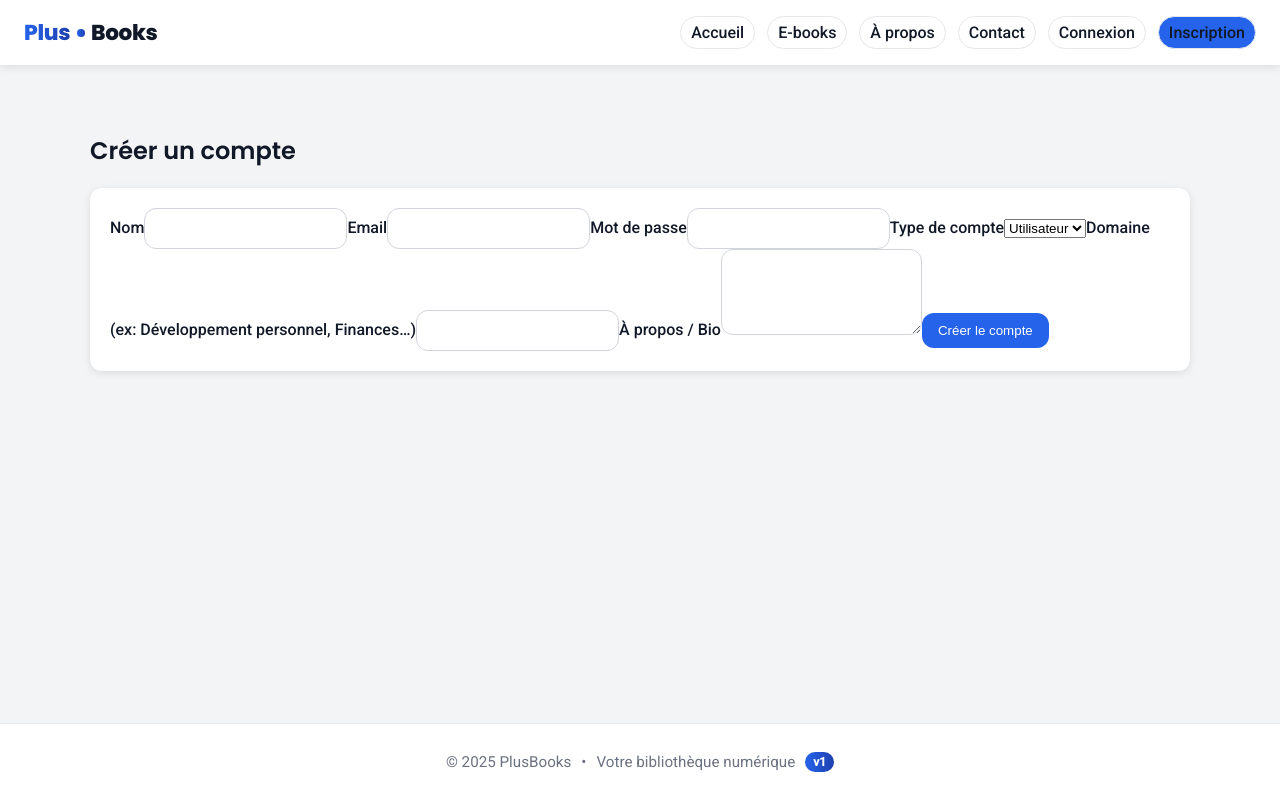
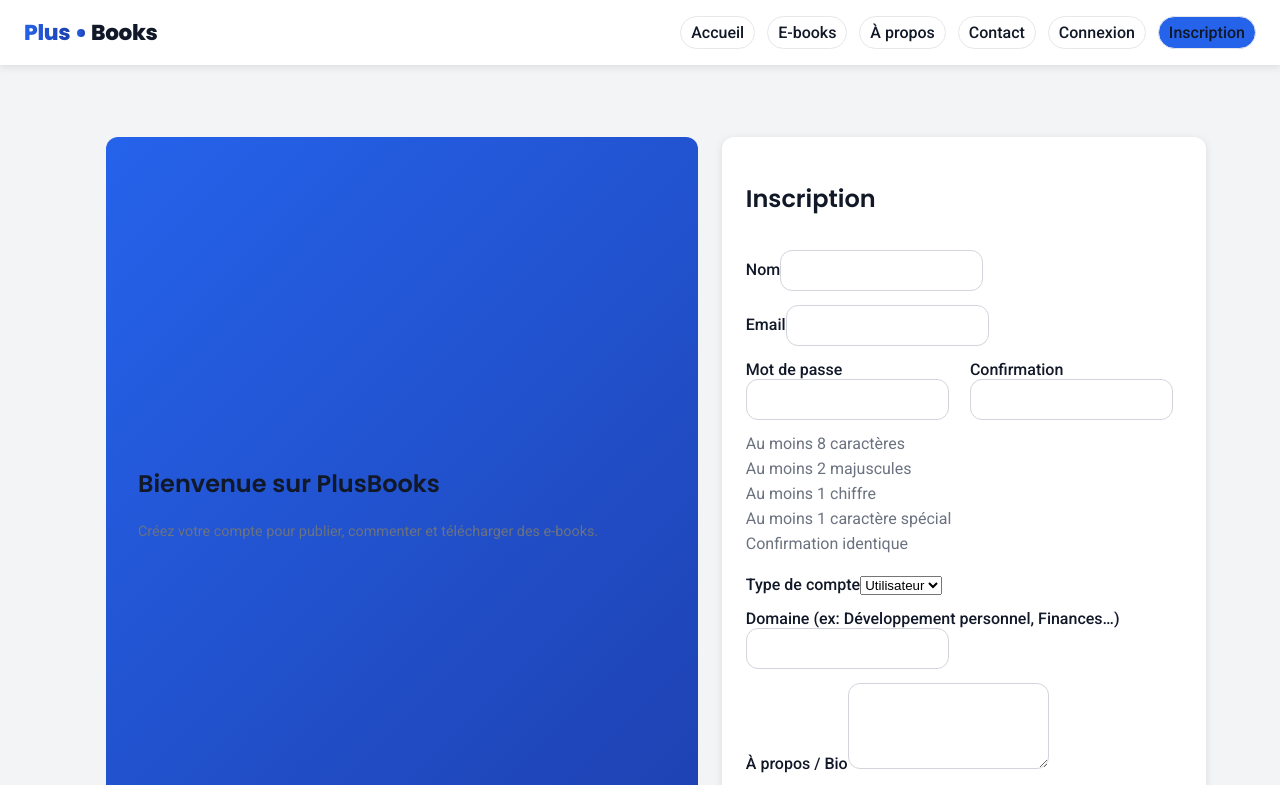
Before and after one commit to Juniorleriche27/plusbooks-frontend, a React (Vite) app: page /register in a window 1280 px wide. Shown: the top 785 px of the page. Built offline with nearby package versions, Linux system fonts and the light colour scheme; no server answers.

Commit message:
feat(ui): auth paysage, password policy, guard téléchargement, About/Contact, community scaffolds + update api submodule

```diff
--- a/src/pages/Login.jsx
+++ b/src/pages/Login.jsx
@@ -1,25 +1,34 @@
-import React, { useState } from "react";
-import { login } from "../services/api";
-import { useNavigate } from "react-router-dom";
+import React, { useState, useEffect } from "react";
+import { login, me } from "../services/api";
+import { Link, useNavigate, useSearchParams } from "react-router-dom";
 
 export default function Login() {
   const nav = useNavigate();
+  const [search] = useSearchParams();
+  const next = search.get("next") || "/profile";
+
   const [form, setForm] = useState({ email: "", password: "" });
   const [loading, setLoading] = useState(false);
   const [error, setError] = useState("");
 
-  const onChange = (e) =>
-    setForm((f) => ({ ...f, [e.target.name]: e.target.value }));
+  useEffect(()=>{
+    // si déjà connecté, va directement sur profil (ou next)
+    const t = localStorage.getItem("token");
+    if (!t) return;
+    me().then(()=>nav(next, { replace:true })).catch(()=>{});
+    // eslint-disable-next-line
+  }, []);
+
+  const onChange = (e) => setForm((f) => ({ ...f, [e.target.name]: e.target.value }));
 
   const onSubmit = async (e) => {
     e.preventDefault();
-    setError("");
-    setLoading(true);
+    setError(""); setLoading(true);
     try {
       const res = await login(form);
       localStorage.setItem("token", res.token);
       localStorage.setItem("user", JSON.stringify(res.user));
-      nav("/profile");
+      nav(next, { replace: true });
     } catch (err) {
       setError("Email ou mot de passe incorrect.");
     } finally {
@@ -28,10 +37,17 @@ export default function Login() {
   };
 
   return (
-    <section className="stack">
-      <h1>Connexion</h1>
-      <form className="card stack" onSubmit={onSubmit}>
+    <section className="container">
+      <div className="auth-grid">
+        <div className="auth-aside">
+          <h1>Heureux de vous revoir</h1>
+          <p className="muted">Accédez à votre bibliothèque et à votre tableau de bord.</p>
+        </div>
+
+        <form className="auth-card" onSubmit={onSubmit}>
+          <h2>Connexion</h2>
           {error && <div className="error">{error}</div>}
+
           <label>
             Email
             <input
@@ -42,6 +58,7 @@ export default function Login() {
               required
             />
           </label>
+
           <label>
             Mot de passe
             <input
@@ -52,10 +69,18 @@ export default function Login() {
               required
             />
           </label>
+
           <button className="btn" disabled={loading}>
             {loading ? "Connexion..." : "Se connecter"}
           </button>
+
+          <div className="auth-links">
+            <Link to="/forgot-password">Mot de passe oublié ?</Link>
+            <span>•</span>
+            <Link to={`/register?next=${encodeURIComponent(next)}`}>Créer un compte</Link>
+          </div>
         </form>
+      </div>
     </section>
   );
 }
--- a/src/pages/Profile.jsx
+++ b/src/pages/Profile.jsx
@@ -1,10 +1,71 @@
-import React from 'react'
+import React, { useEffect, useState } from "react";
+import { me } from "../services/api";
 
 export default function Profile() {
+  const [user, setUser] = useState(null);
+  const [avatarPreview, setAvatarPreview] = useState(
+    localStorage.getItem("user_avatar") || ""
+  );
+
+  useEffect(() => {
+    me().then(setUser).catch(()=>{});
+  }, []);
+
+  const onPickAvatar = (e) => {
+    const file = e.target.files?.[0];
+    if (!file) return;
+    const reader = new FileReader();
+    reader.onload = () => {
+      const dataUrl = String(reader.result);
+      setAvatarPreview(dataUrl);
+      // En attendant l’API de stockage, on sauvegarde localement
+      localStorage.setItem("user_avatar", dataUrl);
+    };
+    reader.readAsDataURL(file);
+  };
+
+  if (!user) return <section className="container">Chargement…</section>;
+
   return (
-    <section className="stack">
-      <h2>Mon profil</h2>
-      <p>Informations de l’utilisateur, e-books publiés, options de gestion du compte.</p>
+    <section className="container stack">
+      <h1>Mon tableau de bord</h1>
+
+      <div className="card row" style={{ alignItems: "center", gap: 16 }}>
+        <div>
+          {avatarPreview ? (
+            <img
+              src={avatarPreview}
+              alt="Avatar"
+              style={{ width: 96, height: 96, borderRadius: "999px", objectFit: "cover" }}
+            />
+          ) : (
+            <div
+              style={{
+                width: 96, height: 96, borderRadius: "999px",
+                background: "var(--gray)", display: "grid", placeItems: "center",
+                color: "var(--gray-dark)", fontWeight: 600
+              }}
+            >
+              {String(user.name || "U").charAt(0).toUpperCase()}
+            </div>
+          )}
+        </div>
+
+        <div className="stack" style={{ flex: 1 }}>
+          <div><strong>{user.name}</strong></div>
+          <div className="muted">{user.email}</div>
+          {user.role && <div>Rôle : <strong>{user.role}</strong></div>}
+          {user.domain && <div>Domaine : {user.domain}</div>}
+          {user.bio && <div className="muted">{user.bio}</div>}
+        </div>
+
+        <div className="stack">
+          <label className="btn outline" style={{ cursor: "pointer" }}>
+            Changer la photo
+            <input type="file" accept="image/*" onChange={onPickAvatar} style={{ display: "none" }} />
+          </label>
+        </div>
+      </div>
     </section>
-  )
+  );
 }
--- a/src/pages/Register.jsx
+++ b/src/pages/Register.jsx
@@ -1,13 +1,17 @@
-import React, { useState } from "react";
+import React, { useMemo, useState } from "react";
 import { register } from "../services/api";
-import { useNavigate } from "react-router-dom";
+import { Link, useNavigate, useSearchParams } from "react-router-dom";
 
 export default function Register() {
   const nav = useNavigate();
+  const [search] = useSearchParams();
+  const next = search.get("next") || "/profile";
+
   const [form, setForm] = useState({
     name: "",
     email: "",
     password: "",
+    confirm: "",
     role: "user",
     domain: "",
     bio: "",
@@ -15,18 +19,46 @@ export default function Register() {
   const [loading, setLoading] = useState(false);
   const [error, setError] = useState("");
 
-  const onChange = (e) =>
-    setForm((f) => ({ ...f, [e.target.name]: e.target.value }));
+  const onChange = (e) => setForm((f) => ({ ...f, [e.target.name]: e.target.value }));
+
+  const policy = useMemo(() => {
+    const pw = form.password || "";
+    const upperMatches = pw.match(/[A-Z]/g) || [];
+    return {
+      length: pw.length >= 8,
+      twoUpper: upperMatches.length >= 2,
+      number: /\d/.test(pw),
+      special: /[^A-Za-z0-9]/.test(pw),
+      match: pw.length > 0 && pw === form.confirm,
+    };
+  }, [form.password, form.confirm]);
+
+  const allOk = useMemo(
+    () => policy.length && policy.twoUpper && policy.number && policy.special && policy.match,
+    [policy]
+  );
 
   const onSubmit = async (e) => {
     e.preventDefault();
     setError("");
+    if (!allOk) {
+      setError("Le mot de passe ne respecte pas la politique.");
+      return;
+    }
     setLoading(true);
     try {
-      const res = await register(form);
+      const payload = {
+        name: form.name.trim(),
+        email: form.email.trim(),
+        password: form.password,
+        role: form.role,
+        domain: form.domain.trim(),
+        bio: form.bio.trim(),
+      };
+      const res = await register(payload);
       localStorage.setItem("token", res.token);
       localStorage.setItem("user", JSON.stringify(res.user));
-      nav("/profile");
+      nav(next, { replace: true });
     } catch (err) {
       setError(
         err?.response?.data?.message || "Échec de l'inscription. Vérifie les champs."
@@ -37,25 +69,31 @@ export default function Register() {
   };
 
   return (
-    <section className="stack">
-      <h1>Créer un compte</h1>
-      <form className="card stack" onSubmit={onSubmit}>
+    <section className="container">
+      <div className="auth-grid">
+        <div className="auth-aside">
+          <h1>Bienvenue sur PlusBooks</h1>
+          <p className="muted">
+            Créez votre compte pour publier, commenter et télécharger des e-books.
+          </p>
+        </div>
+
+        <form className="auth-card" onSubmit={onSubmit}>
+          <h2>Inscription</h2>
           {error && <div className="error">{error}</div>}
+
           <label>
             Nom
             <input name="name" value={form.name} onChange={onChange} required />
           </label>
+
           <label>
             Email
-          <input
-            name="email"
-            type="email"
-            value={form.email}
-            onChange={onChange}
-            required
-          />
+            <input name="email" type="email" value={form.email} onChange={onChange} required />
           </label>
-        <label>
+
+          <div className="row" style={{ gap: 12 }}>
+            <label style={{ flex: 1 }}>
               Mot de passe
               <input
                 name="password"
@@ -63,8 +101,28 @@ export default function Register() {
                 value={form.password}
                 onChange={onChange}
                 required
+                aria-describedby="pw-policy"
               />
             </label>
+            <label style={{ flex: 1 }}>
+              Confirmation
+              <input
+                name="confirm"
+                type="password"
+                value={form.confirm}
+                onChange={onChange}
+                required
+              />
+            </label>
+          </div>
+
+          <ul id="pw-policy" className="checklist">
+            <li className={policy.length ? "ok" : "ko"}>Au moins 8 caractères</li>
+            <li className={policy.twoUpper ? "ok" : "ko"}>Au moins 2 majuscules</li>
+            <li className={policy.number ? "ok" : "ko"}>Au moins 1 chiffre</li>
+            <li className={policy.special ? "ok" : "ko"}>Au moins 1 caractère spécial</li>
+            <li className={policy.match ? "ok" : "ko"}>Confirmation identique</li>
+          </ul>
 
           <label>
             Type de compte
@@ -84,10 +142,16 @@ export default function Register() {
             <textarea name="bio" value={form.bio} onChange={onChange} rows={4} />
           </label>
 
-        <button className="btn" disabled={loading}>
+          <button className="btn" disabled={!allOk || loading}>
             {loading ? "Création..." : "Créer le compte"}
           </button>
+
+          <div className="auth-links">
+            <span className="muted">Déjà un compte ?</span>
+            <Link to={`/login?next=${encodeURIComponent(next)}`}>Se connecter</Link>
+          </div>
         </form>
+      </div>
     </section>
   );
 }
--- a/src/styles/base.css
+++ b/src/styles/base.css
@@ -292,3 +292,41 @@ a:focus-visible, .btn:focus-visible {
   box-shadow: 0 0 0 3px rgba(37,99,235,.35);
   border-radius: var(--radius);
 }
+
+/* === Auth pages (layout paysage) === */
+.auth-grid{
+  display:grid;
+  grid-template-columns: 1.1fr 0.9fr;
+  gap:24px;
+  align-items: stretch;
+}
+.auth-aside{
+  background: linear-gradient(135deg, var(--blue), var(--blue-dark));
+  color: #fff;
+  border-radius: var(--radius);
+  padding: 32px;
+  display: grid;
+  align-content: center;
+}
+.auth-aside h1{ margin:0 0 8px 0; }
+.auth-card{
+  background: var(--white);
+  border-radius: var(--radius);
+  box-shadow: var(--shadow);
+  padding: 24px;
+  display: grid;
+  gap: 14px;
+}
+.auth-links{
+  display:flex; gap:8px; align-items:center; flex-wrap:wrap; margin-top: 4px;
+}
+.checklist{
+  list-style: none; padding: 0; margin: 0 0 8px 0;
+  display:grid; gap:6px;
+}
+.checklist li.ko{ color: var(--gray-dark); }
+.checklist li.ok{ color: #16a34a; font-weight: 600; } /* vert ok */
+@media (max-width: 900px){
+  .auth-grid{ grid-template-columns: 1fr; }
+  .auth-aside{ order: -1; }
+}
```
Also changed, not shown: src/pages/EbooksList.jsx (+45 -15 lines), src/pages/Community.jsx (added), src/pages/Groups.jsx (added), src/pages/Messages.jsx (added), src/pages/NewPost.jsx (added). Lines whose indentation alone changed are shown as unchanged.
